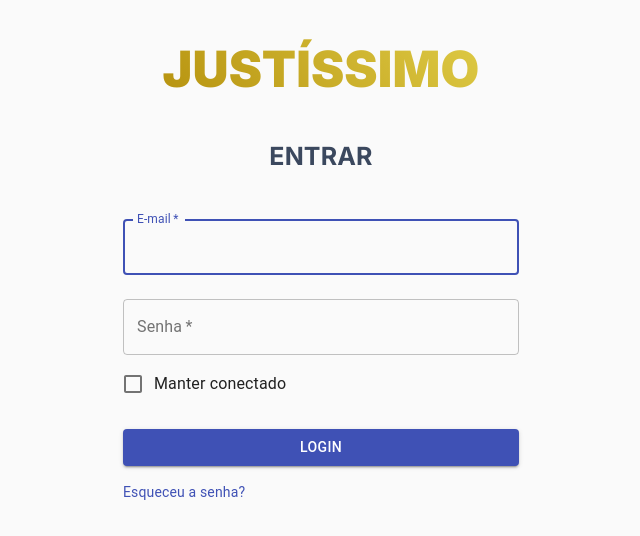
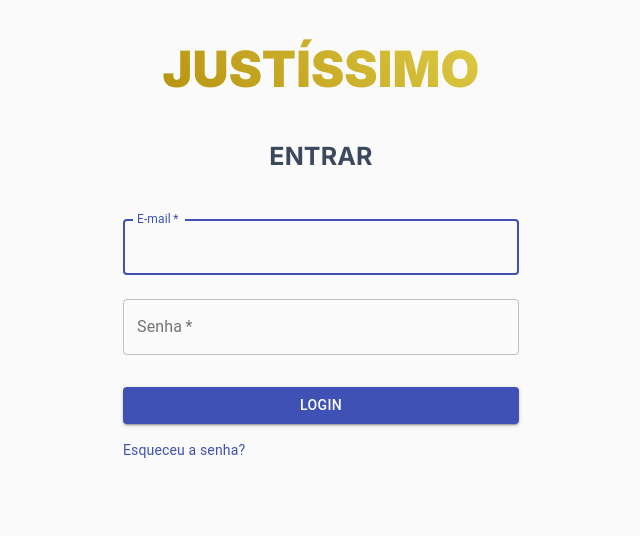
Before and after one commit to esperandio/justissimo-frontend, a React (Create React App) app: page /login in a window 1280 px wide. Shown: the top 536 px of the page, without its empty margins (319-959 px from the left). Built offline with nearby package versions, Linux system fonts and the light colour scheme; no server answers.

Commit message:
fix: remocao do campo para manter conectado no login, visto que nao esta implementado

```diff
--- a/src/paginas/Login/index.js
+++ b/src/paginas/Login/index.js
@@ -4,8 +4,6 @@ import api from '../../service/api';
 import Button from '@material-ui/core/Button';
 import CssBaseline from '@material-ui/core/CssBaseline';
 import TextField from '@material-ui/core/TextField';
-import FormControlLabel from '@material-ui/core/FormControlLabel';
-import Checkbox from '@material-ui/core/Checkbox';
 import Link from '@material-ui/core/Link';
 import Grid from '@material-ui/core/Grid';
 import { makeStyles } from '@material-ui/core/styles';
@@ -136,12 +134,6 @@ export default function Login() {
                         onChange={e => setSenha(e.target.value)}
                     />
 
-                    {/* Checkbox 'Manter conectado' */}
-                    <FormControlLabel
-                        control={<Checkbox value="remember" color="primary" />}
-                        label="Manter conectado"
-                    />
-
                     {/* Button 'Login' */}
                     <Button className={classes.submit}
                         type="submit"
```
